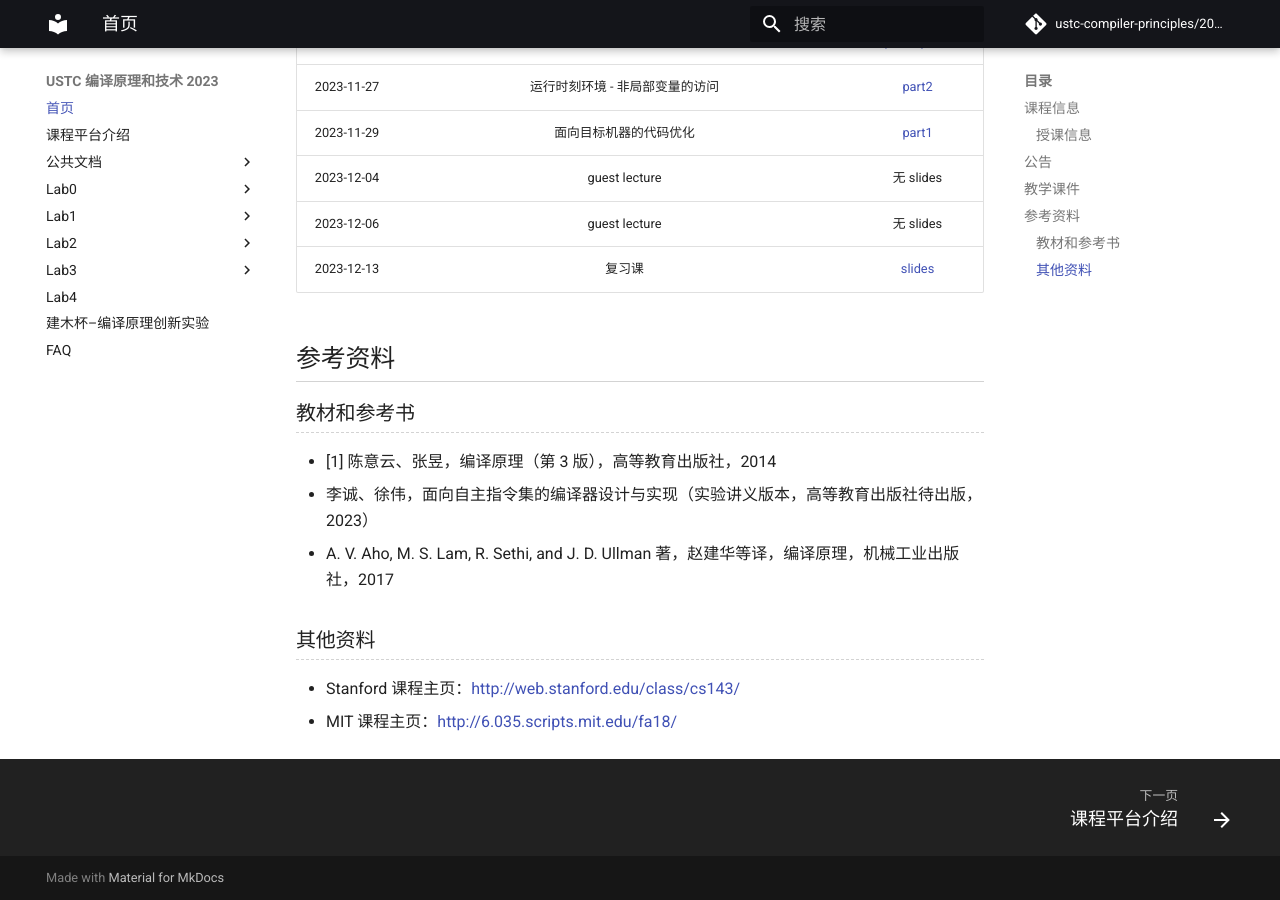
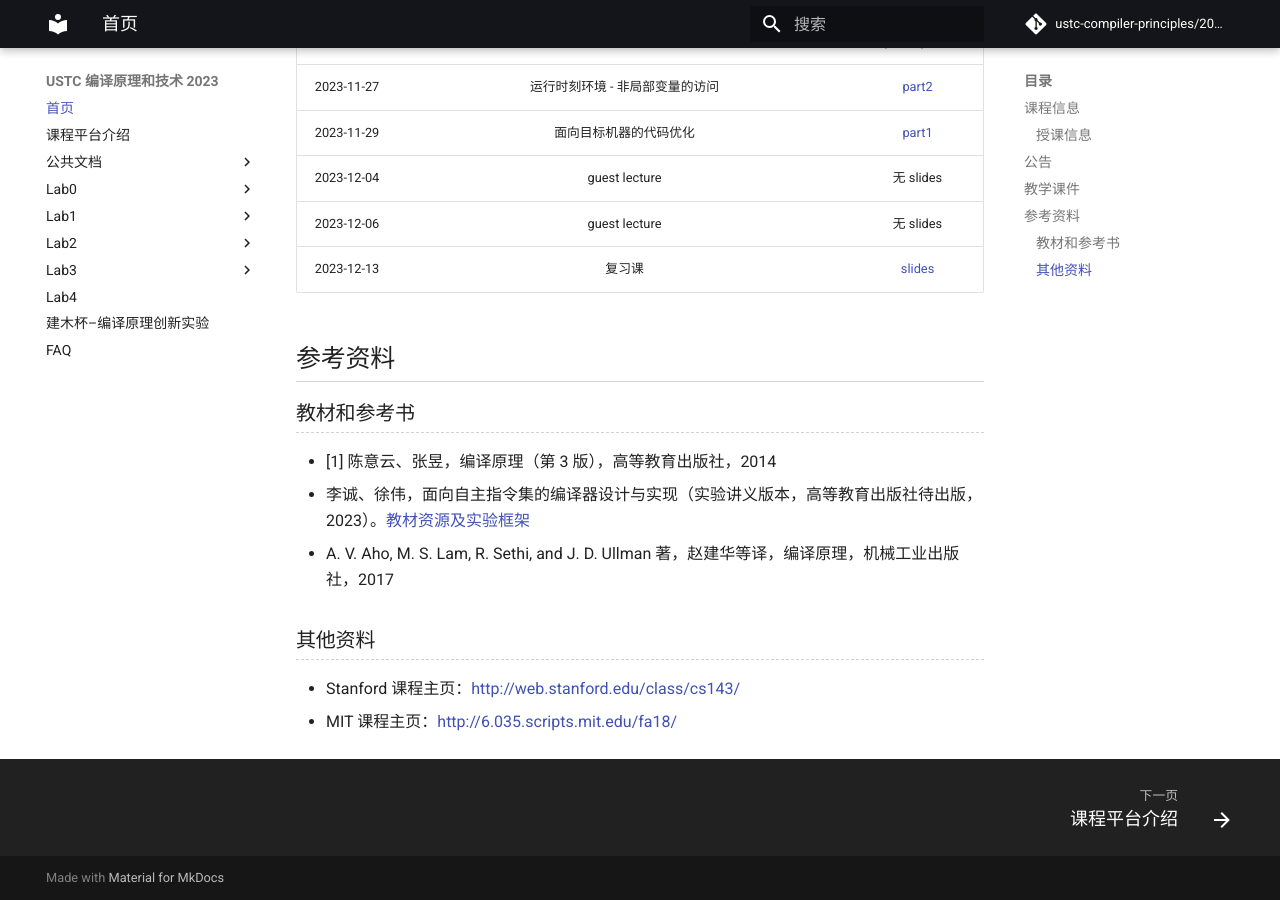
Before and after one commit to ustc-compiler-principles/2023, an MkDocs documentation site: the page built from docs/README.md, in a window 1280 px wide and 900 px high, scrolled down 2700 px. Built offline with MkDocs 1.6.1 and Material for MkDocs 9.7.7, drawn with Linux system fonts in a browser that asks for light colours; comment, search, counter and statistics services are not loaded.

Commit message:
Update README.md

```diff
--- a/docs/README.md
+++ b/docs/README.md
@@ -79,7 +79,7 @@
 ### 教材和参考书
 
 - <div id='textbook'></div>[1] 陈意云、张昱，编译原理（第 3 版），高等教育出版社，2014
-- 李诚、徐伟，面向自主指令集的编译器设计与实现（实验讲义版本，高等教育出版社待出版，2023）
+- 李诚、徐伟，面向自主指令集的编译器设计与实现（实验讲义版本，高等教育出版社待出版，2023）。[教材资源及实验框架](https://ustc-compiler-principles.github.io/textbook/)
 - A. V. Aho, M. S. Lam, R. Sethi, and J. D. Ullman 著，赵建华等译，编译原理，机械工业出版社，2017
 
 ### 其他资料
```
